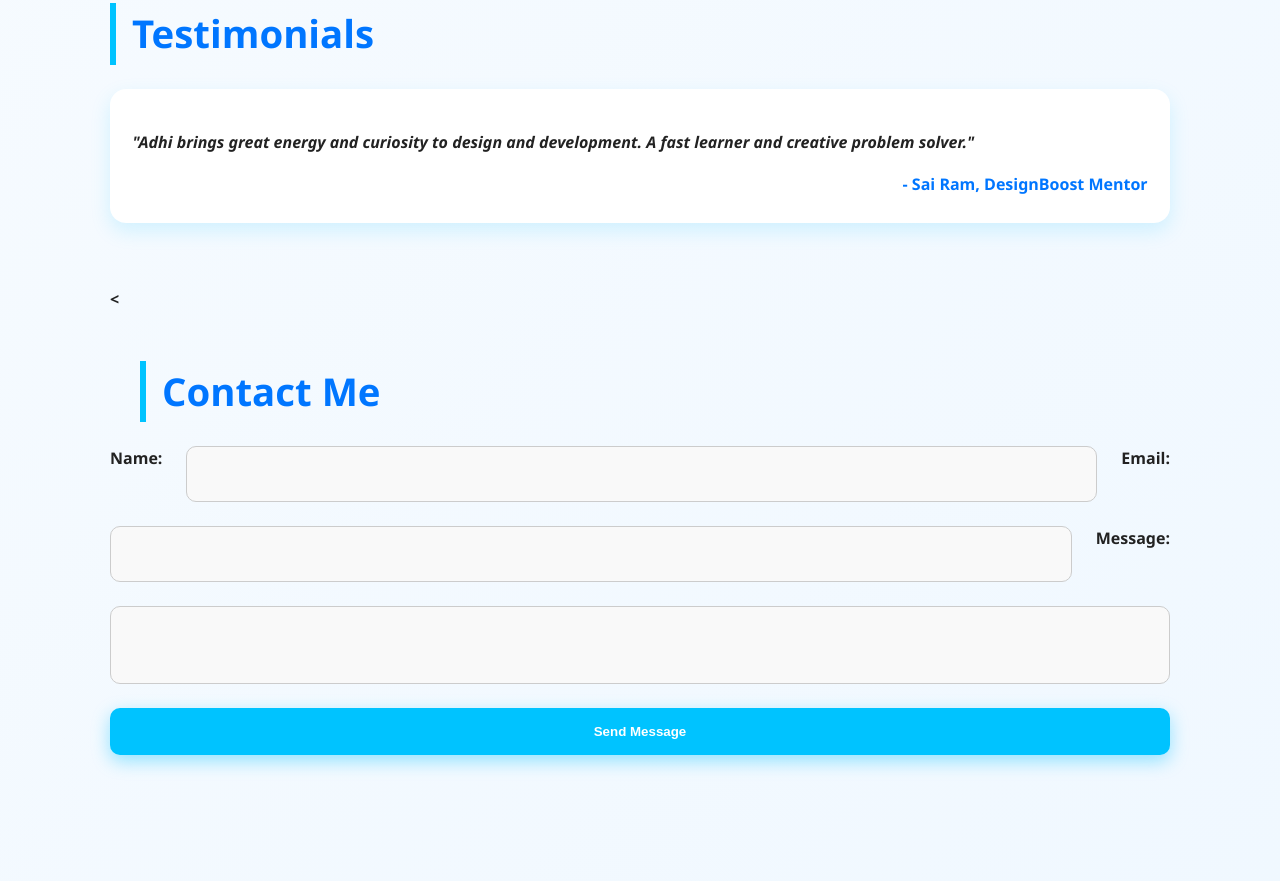
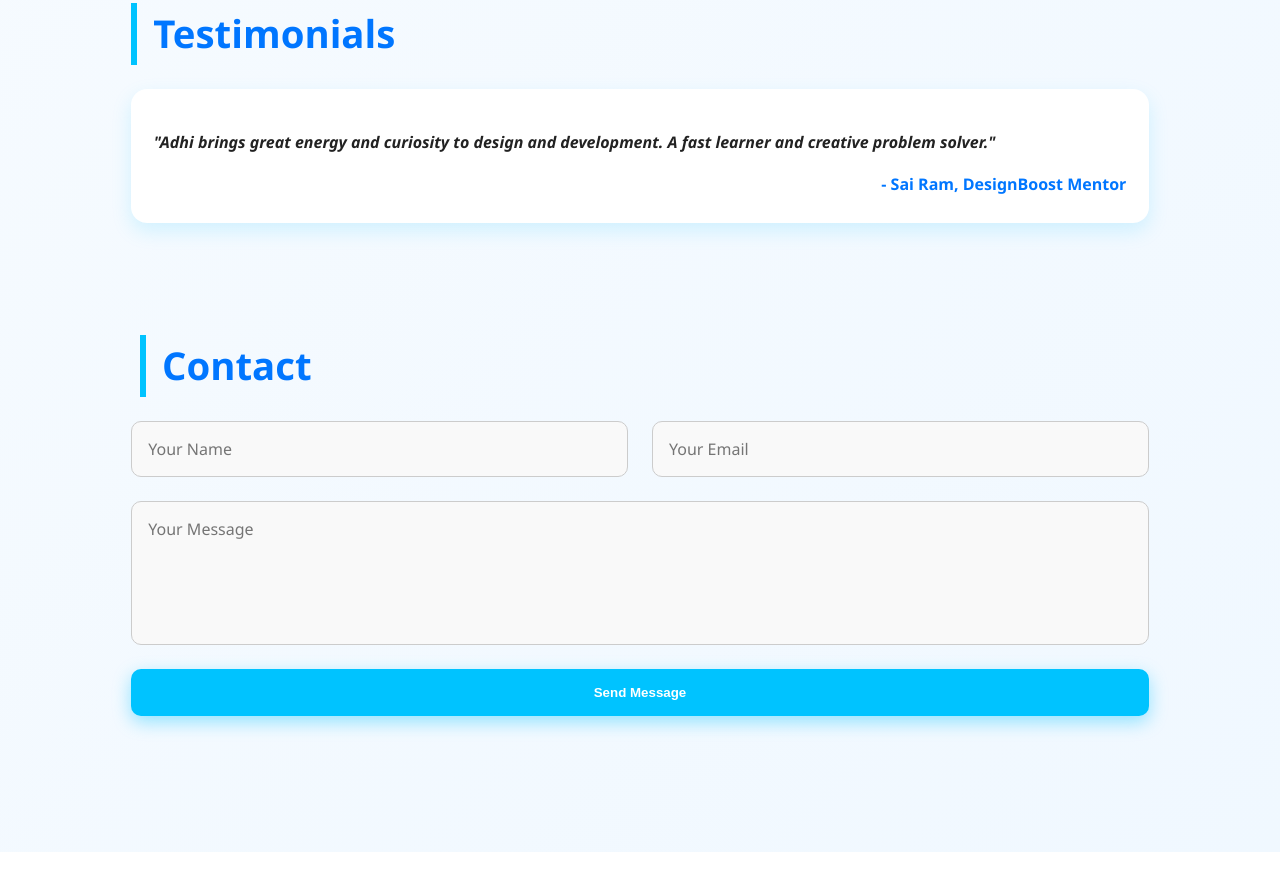
Before and after one commit to ismartadi/Resume, a plain HTML site: page index.html in a window 1280 px wide. Shown: the part 3335-4216 px from the top of the page. After the commit the page ends 4187 px from the top, so only its background shows below. Drawn offline with Linux system fonts and the light colour scheme.

Commit message:
index.html

```diff
--- a/index.html
+++ b/index.html
@@ -763,33 +763,15 @@ My journey includes hands-on internships, certifications, and a strong foundatio
          </section>
 
     <!-- CONTACT -->
-    <<section id="contact">
-  <h2>Contact Me</h2>
-  <form action="https://formsubmit.co/adistudentofce@gmail.com" method="POST">
-
-    <!-- Optional: Disable CAPTCHA -->
-    <input type="hidden" name="_captcha" value="false">
-
-    <!-- Optional: Redirect after submit -->
-    <input type="hidden" name="_next" value="https://ismartadi.github.io/Resume//thank-you.html">
-
-    <!-- Name input -->
-    <label for="name">Name:</label>
-    <input type="text" name="name" id="name" required>
-
-    <!-- Email input -->
-    <label for="email">Email:</label>
-    <input type="email" name="email" id="email" required>
-
-    <!-- Message input -->
-    <label for="message">Message:</label>
-    <textarea name="message" id="message" required></textarea>
-
-    <!-- Submit button -->
-    <button type="submit">Send Message</button>
-  </form>
-</section>
-
+    <section id="contact" aria-label="Contact Me">
+      <h2>Contact</h2>
+      <form id="contactForm" aria-describedby="contactInfo">
+        <input type="text" id="name" name="name" placeholder="Your Name" aria-label="Your Name" required />
+        <input type="email" id="email" name="email" placeholder="Your Email" aria-label="Your Email" required />
+        <textarea id="message" name="message" rows="5" placeholder="Your Message" aria-label="Your Message" required></textarea>
+        <button type="submit">Send Message</button>
+      </form>
+    </section>
   </main>
 
 <!-- Certificate Modal -->
```
